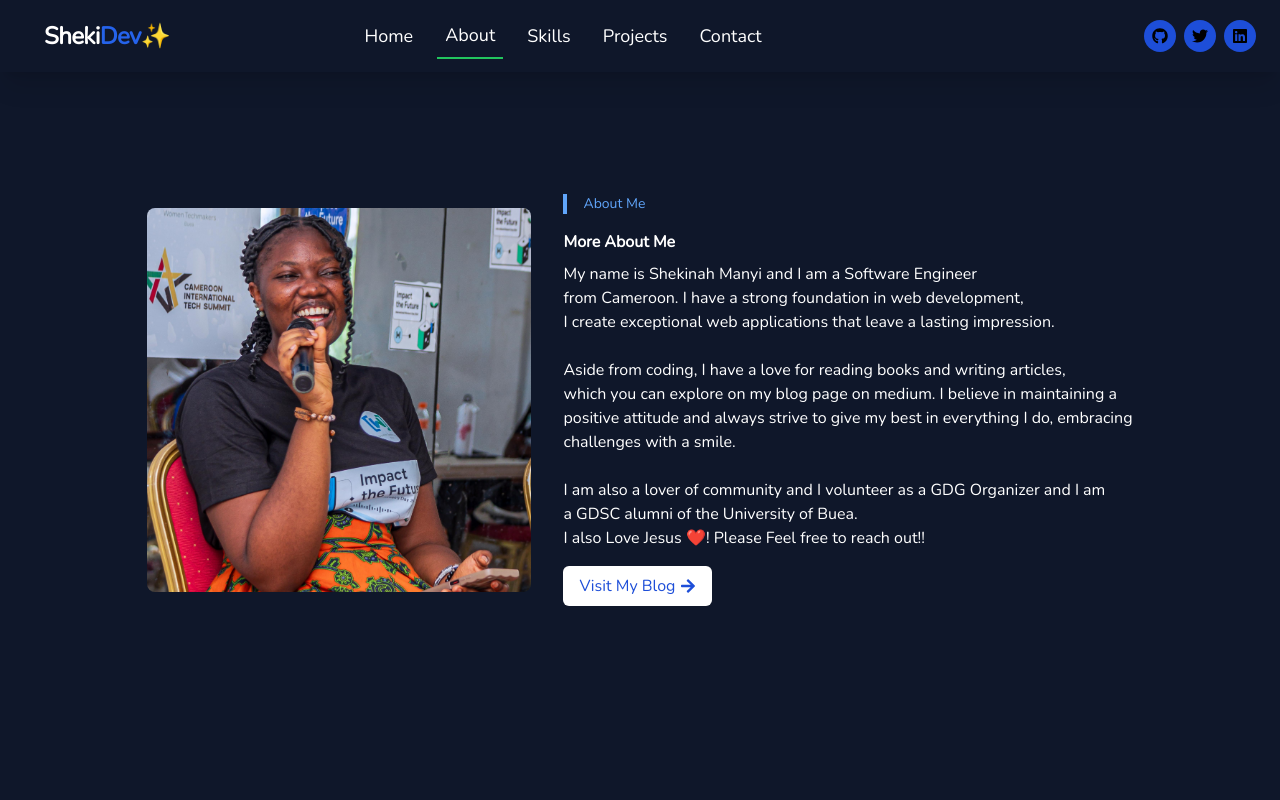
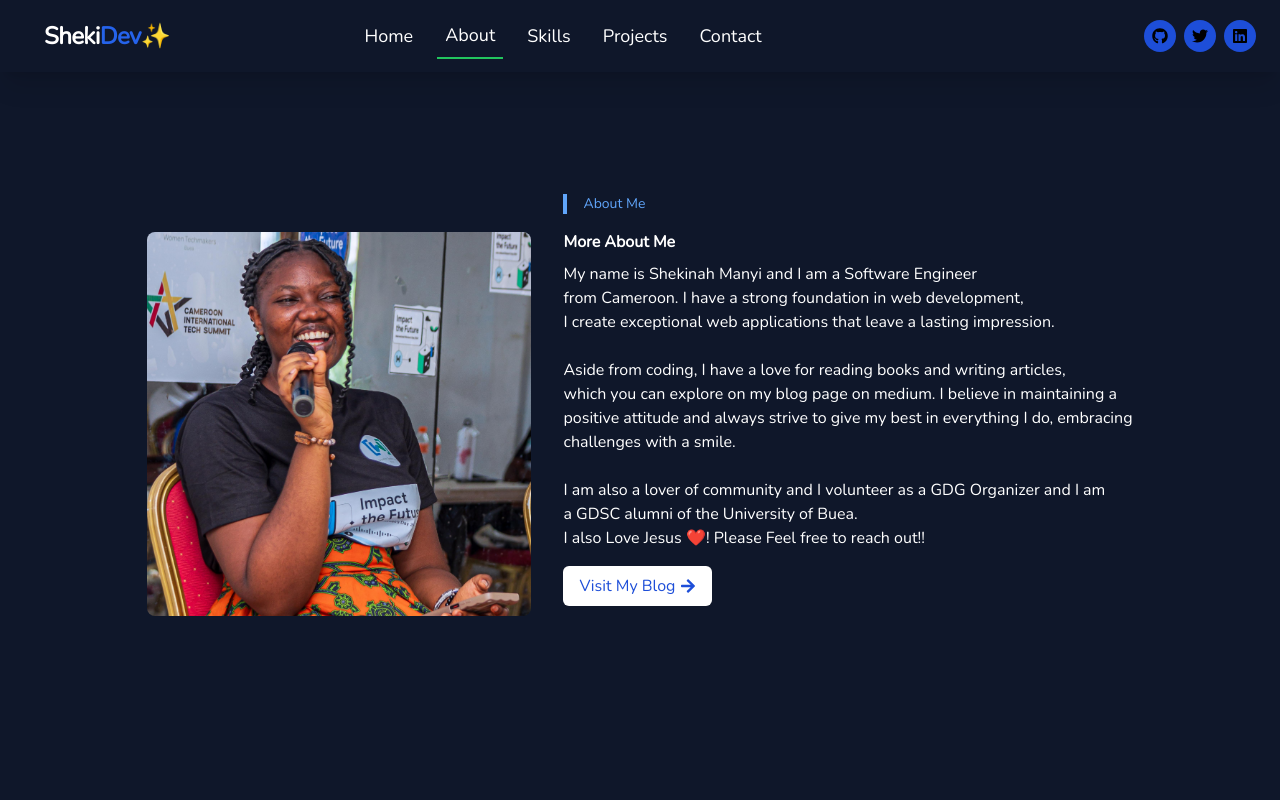
Before and after one commit to shekinahmanyi/portfolio-website2, a React (Create React App) app in the folder portfolio-site/: page /about in a window 1280 px wide. Shown: the top 800 px of the page. Built offline with nearby package versions, Linux system fonts and the light colour scheme.

Commit message:
Made some changes

```diff
--- a/portfolio-site/src/pages/About.jsx
+++ b/portfolio-site/src/pages/About.jsx
@@ -1,7 +1,6 @@
 import React from "react";
 import { FaArrowRight } from "react-icons/fa";
-import about from "../images/about.jpg";
-import speaker from "../images/speaker.jpg"
+import speaker from "../images/speaker.jpg";
 
 function About() {
   const blogUrl = "https://medium.com/@shekinahmanyi";
@@ -9,7 +8,7 @@ function About() {
   return (
     <div className="bg-slate-900 min-h-screen flex items-center justify-center">
       <div className="font-nunito p-8 flex flex-col md:flex-row items-center">
-        <div className="mb-8 md:mr-8 md:mb-0">
+        <div className="mb-8 mt-12 md:mr-8 md:mb-0">
           <img
             src={speaker}
             alt="Software Engineer"
@@ -26,22 +25,25 @@ function About() {
             <br />
             from Cameroon. I have a strong foundation in web development,
             <br />
-            I create exceptional web applications that leave a lasting impression.
+            I create exceptional web applications that leave a lasting
+            impression.
             <br />
             <br />
             Aside from coding, I have a love for reading books and writing
             articles,
             <br />
-            which you can explore on my blog page on medium. I believe in maintaining a
+            which you can explore on my blog page on medium. I believe in
+            maintaining a
             <br />
             positive attitude and always strive to give my best in everything I
             do, embracing
             <br />
             challenges with a smile.
             <br /> <br />
-            I am also a lover of community and I volunteer as a GDG Organizer and I am  <br />
-            a GDSC alumni of the University of Buea.  <br />
-            I also Love Jesus ❤️! Please Feel free to reach out!!
+            I am also a lover of community and I volunteer as a GDG Organizer
+            and I am <br />
+            a GDSC alumni of the University of Buea. <br />I also Love Jesus ❤️!
+            Please Feel free to reach out!!
           </p>
           <a href={blogUrl} target="_blank" rel="noopener noreferrer">
             <button className="transition ease-in-out delay-150 hover:-translate-y-1 hover:scale-110 bg-white text-blue-700 px-4 py-2 rounded-md flex items-center mt-4">
--- a/portfolio-site/src/pages/Contact.jsx
+++ b/portfolio-site/src/pages/Contact.jsx
@@ -13,7 +13,7 @@ function Contact() {
         <h1 className="text-3xl text-blue-400 text-center font-bold mt-24">
           Contact Me!
         </h1>
-        <p className="text-white text-center text-base p-6">
+        <p className="text-white bold text-center text-xl p-6">
           I am eager to contribute to your team and make a positive impact.   <br />
           Do you have any projects or ideas that you would like me to
           work on?   <br /><br />
--- a/portfolio-site/src/pages/Skills.jsx
+++ b/portfolio-site/src/pages/Skills.jsx
@@ -11,7 +11,7 @@ import flutter from '../images/flutter.png'
 function Skills() {
   return (
     <div className="bg-slate-900 min-h-screen flex flex-col items-center justify-center">
-      <h1 className="text-blue-400 text-center text-2xl p-8 font-nunito mb-4 font-bold mt-24">Tools / Technologies</h1>
+      <h1 className="text-blue-400 text-center text-3xl p-8 font-nunito mb-4 font-bold mt-24">Tools / Technologies</h1>
 
       <div className="grid grid-cols-1 sm:grid-cols-2 md:grid-cols-4 gap-8 font-nunito mb-8 font-bold">
         <div className="bg-black bg-opacity-20 p-2 rounded-lg flex flex-col items-center">
```
